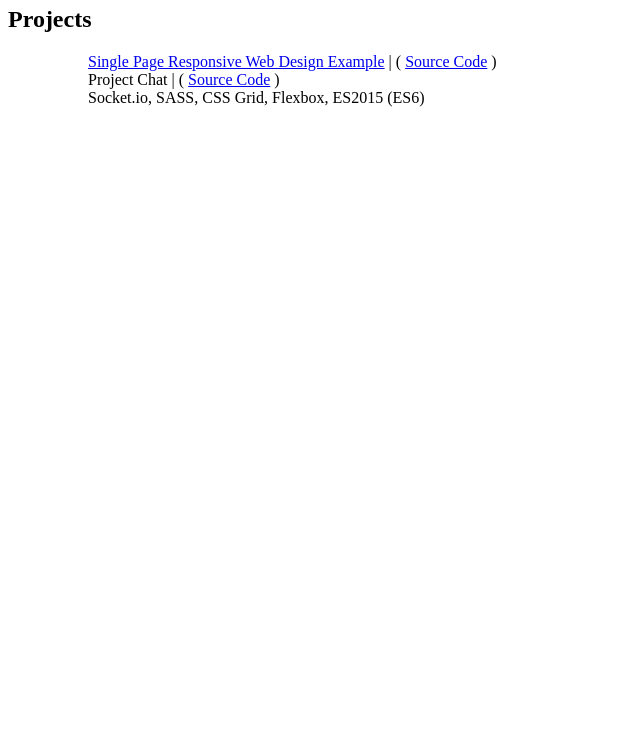
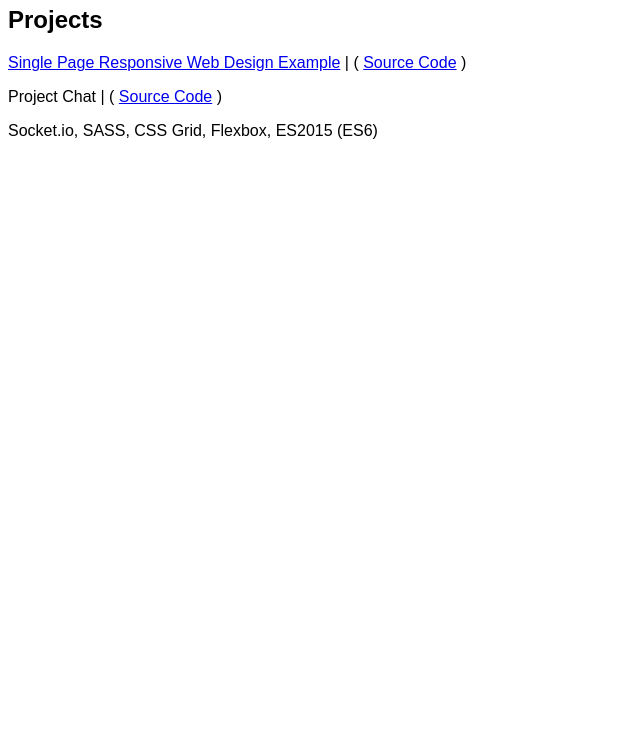
Before and after one commit to developer060616/barrygee.com, a plain HTML site: page index.html in a window 1280 px wide. Shown: the part 60-800 px from the top of the page, without its empty margins (0-640 px from the left). Drawn offline with Linux system fonts and the light colour scheme.

Commit message:
Update index.html

```diff
--- a/index.html
+++ b/index.html
@@ -1,8 +1,18 @@
 <style>
+  body
+  {
+    font-family: sans-serif;
+  }
   ul
   {
     list-style: none;
     margin-left: 0;
+    padding: 0;
+  }
+
+  li
+  {
+    margin-top: 1em;
   }
 </style>
 
```
